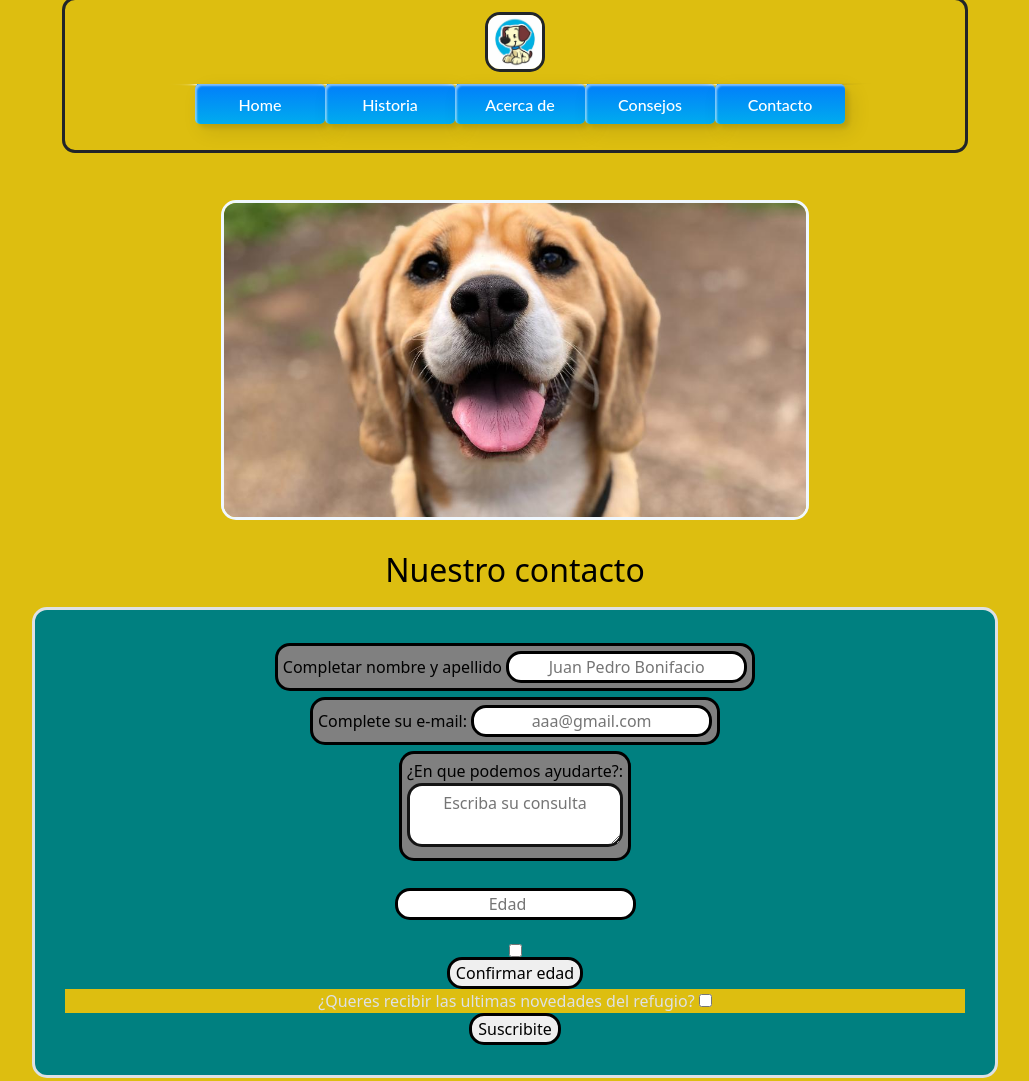
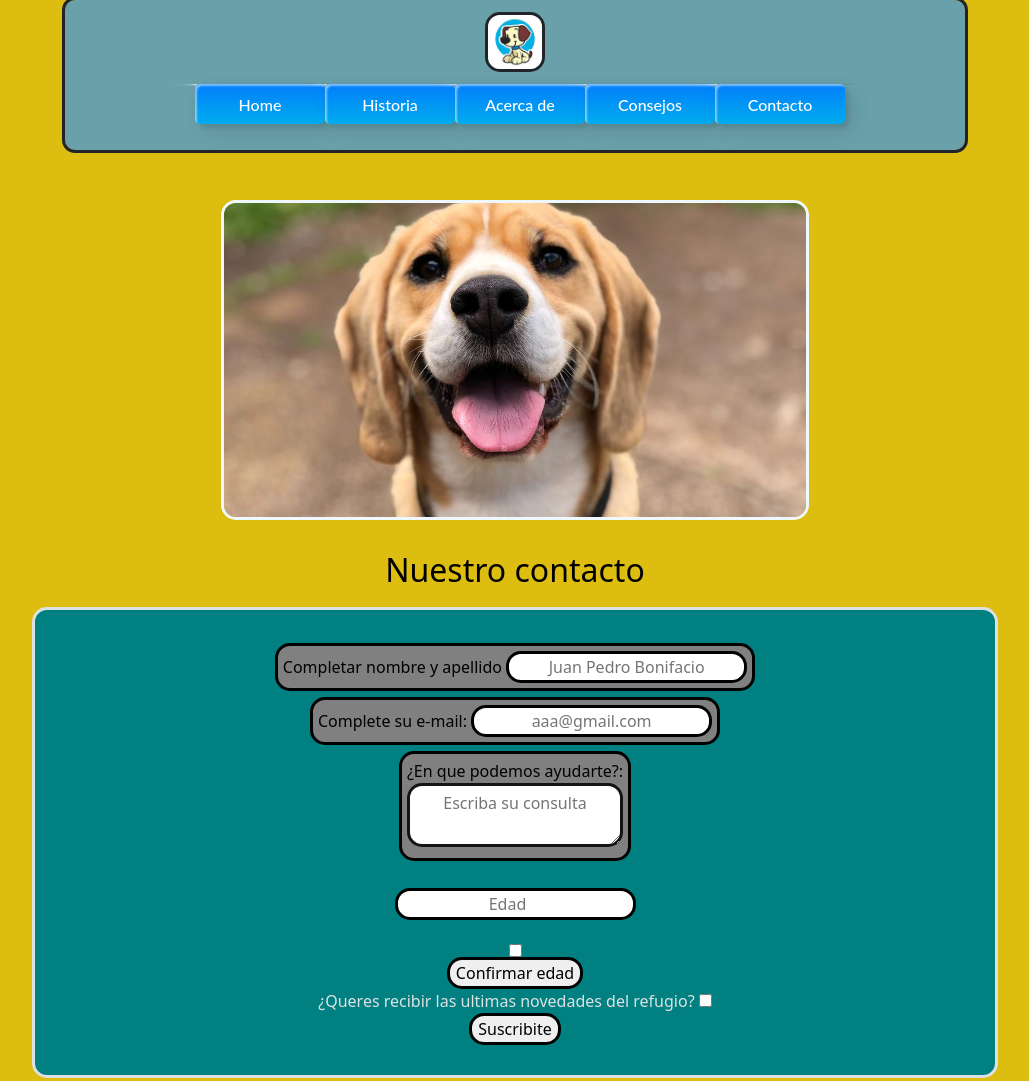
Before and after one commit to mauribarbona/preentrega2, a plain HTML site: page contacto.html in a window 1280 px wide. Shown: the top 1081 px of the page, without its empty margins (168-1197 px from the left). Drawn offline with nearby package versions, Linux system fonts and the light colour scheme.

Commit message:
Add files via upload

```diff
--- a/estilo.css
+++ b/estilo.css
@@ -21,7 +21,7 @@
     body, head, header, div, .casa, .cotenedor, img.instinto1, img.institnto2,, .hola2, .hola3,h2, h3, .footer-conteiner, .footer-conteiner05, .footer-conteiner04, .footer-conteiner03, .footer-conteiner02, .fotter.conteiner01 {
         min-width: 375px;
         width: 600px;
-        background: rgb(221, 190, 16);
+
 
     }
 
@@ -30,7 +30,7 @@
 @media  screen and (min-width: 768px){
     body, head, header, div, .casa, .cotenedor, img.instinto1, img.institnto2, .hola2, .hola3,h2, h3, .footer-conteiner, .footer-conteiner05, .footer-conteiner04, .footer-conteiner03, .footer-conteiner02, .fotter.conteiner01 {
         width: 750px;
-        background: rgb(221, 190, 16);
+
 
     }
 
@@ -38,7 +38,6 @@
 
 @media  screen and (min-width: 1024px){
     body, head, header, div, .casa, .cotenedor, img.instinto1, img.institnto2, .hola2, .hola3,h2, h3, .footer-conteiner, .footer-conteiner05, .footer-conteiner04, .footer-conteiner03, .footer-conteiner02, .fotter.conteiner01 {
-        background: rgb(221, 190, 16);
         width: 900px;
 
     }
```
